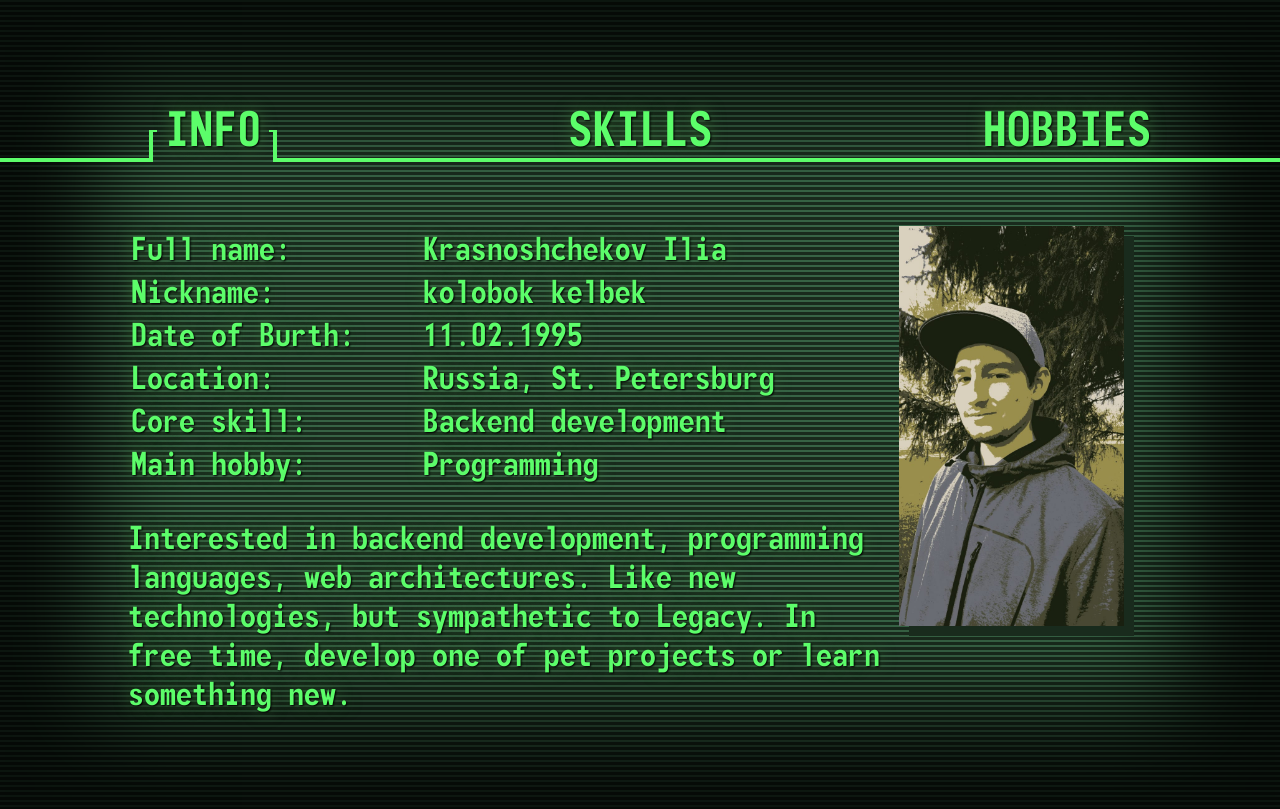
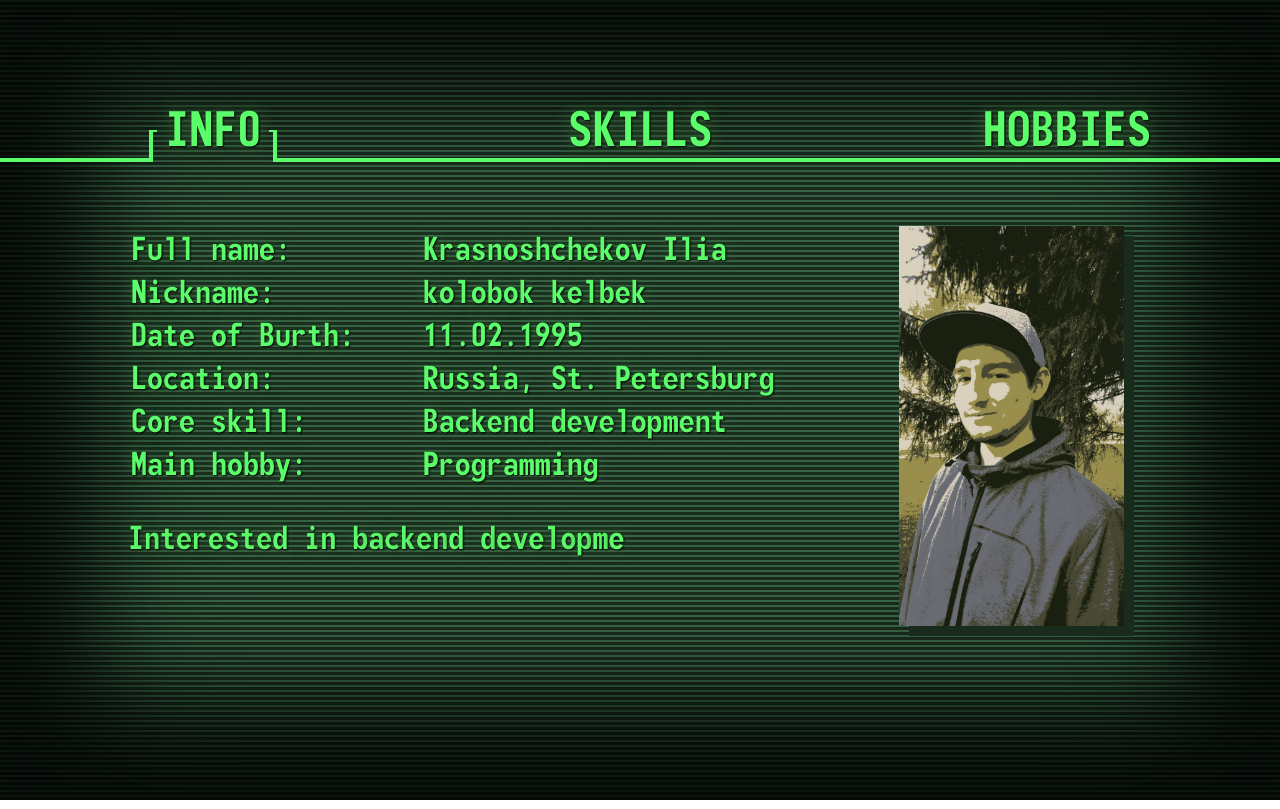
Before and after one commit to kolobok-kelbek/me, a React (Create React App) app: page / in a window 1280 px wide. Built offline with nearby package versions, Linux system fonts and the light colour scheme.

Commit message:
add typewriting effetc for description on info page

```diff
--- a/package.json
+++ b/package.json
@@ -10,7 +10,8 @@
     "react": "^16.13.1",
     "react-dom": "^16.13.1",
     "react-router-dom": "^5.2.0",
-    "react-scripts": "3.4.1"
+    "react-scripts": "3.4.1",
+    "typewriter-effect": "^2.13.1"
   },
   "scripts": {
     "start": "react-scripts start",
--- a/src/pages/Info/Info.js
+++ b/src/pages/Info/Info.js
@@ -1,4 +1,5 @@
 import React from 'react';
+import Typewriter from 'typewriter-effect';
 import './Info.css';
 
 function Row(props) {
@@ -34,9 +35,14 @@ function Info() {
           </tbody>
         </table>
 
-        <p className="description">
-          Interested in backend development, programming languages, web architectures.
-          Like new technologies, but sympathetic to Legacy. In free time, develop one of pet projects or learn something new.
+        <p>
+          <Typewriter className="description"
+            onInit={(typewriter) => {
+              typewriter.typeString('Interested in backend development, programming languages, web architectures. ' +
+              'Like new technologies, but sympathetic to Legacy. In free time, develop one of pet projects or learn something new.')
+                .start();
+            }}
+          />
         </p>
       </div>
       <div className="avatar-block">
```
Also changed, not shown: 1 other file (tests, documents, lock files or other folders).
